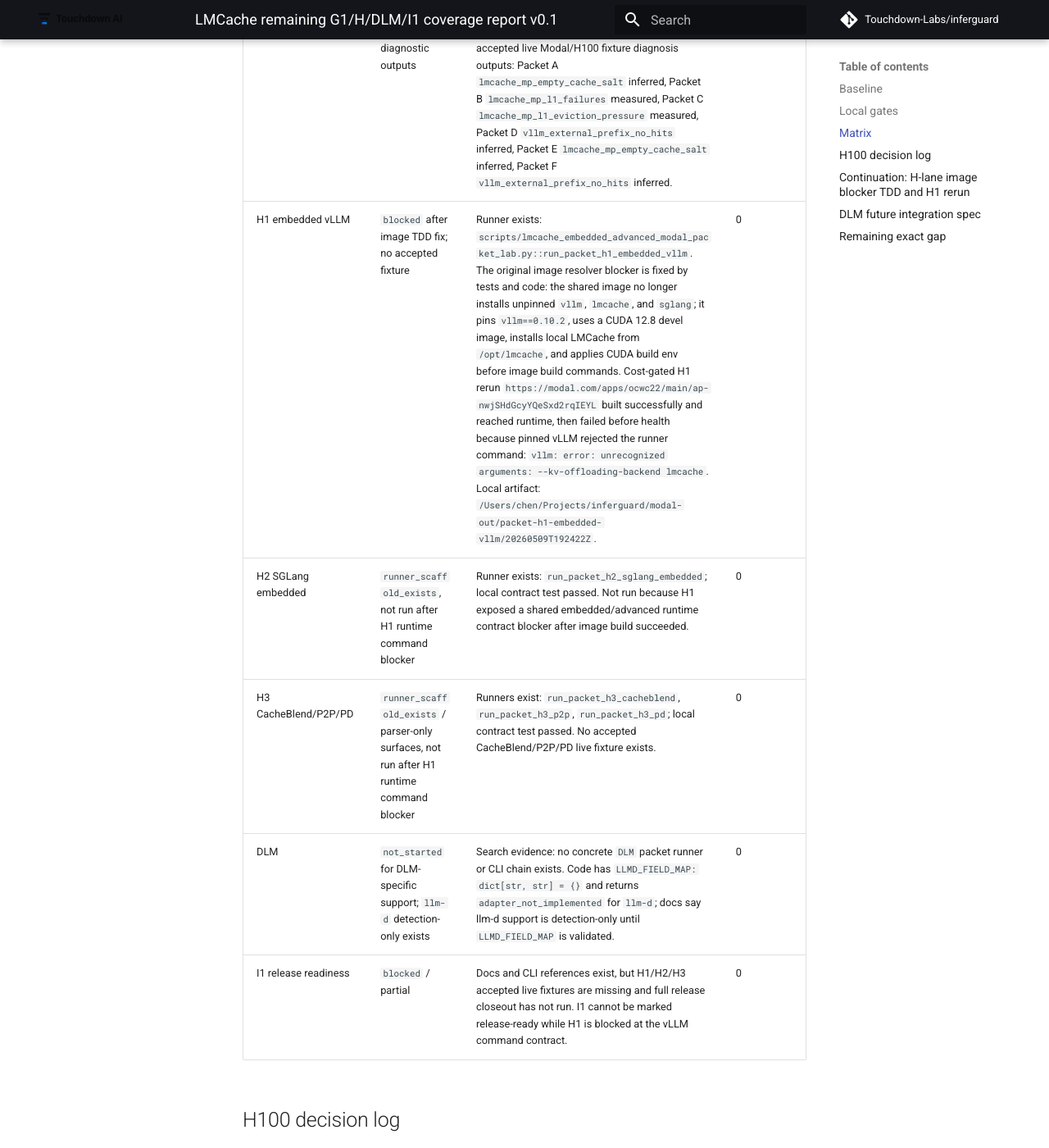
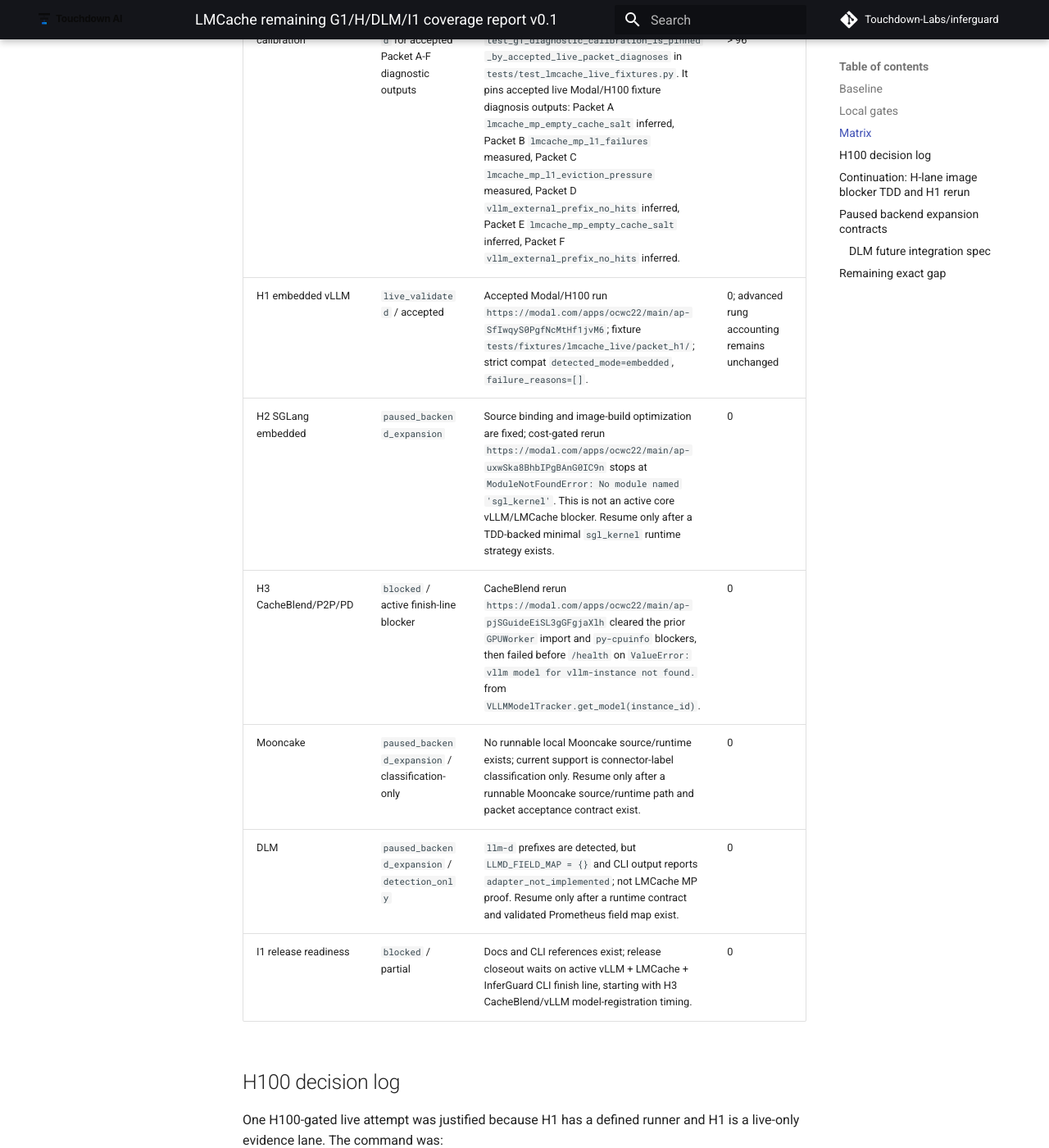
Before and after one commit to Touchdown-Labs/inferguard, an MkDocs documentation site: the page built from docs/sdlc/lmcache-remaining-g1-h-dlm-i1-coverage-report-v0.1.md, in a window 1280 px wide and 1400 px high, scrolled down 1256 px. Shown: the whole window at 82% size. Built offline with MkDocs 1.6.1 and Material for MkDocs 9.7.7, drawn with Linux system fonts in a browser that asks for light colours; comment, search, counter and statistics services are not loaded; some of the changed text lies outside the part shown.

Commit message:
docs(sdlc): pause backend expansion lanes for vLLM finish line
InferGuard SDLC docs:
- add vLLM + LMCache focus spec as the active finish-line contract
- mark H2/SGLang, Mooncake, and DLM as paused backend expansion lanes
- keep H3 CacheBlend/vLLM model-registration timing as the active blocker

Verification:
- git diff --check on allowlisted InferGuard docs only

````diff
--- a/docs/sdlc/lmcache-remaining-g1-h-dlm-i1-coverage-report-v0.1.md
+++ b/docs/sdlc/lmcache-remaining-g1-h-dlm-i1-coverage-report-v0.1.md
@@ -9,7 +9,7 @@ Implementation repo: `/Users/chen/Projects/inferguard`
 
 - Starting SSoT score: 92 / 100.
 - Accepted live fixtures before this pass: Packet A/B/C/D/E/F.
-- Guardrail: do not claim H1/H2/H3 or DLM support without accepted live fixtures.
+- Guardrail: do not claim paused backend expansion lanes as core vLLM/LMCache blockers. H1 is accepted; H2/SGLang, Mooncake, and DLM are paused; H3 CacheBlend/vLLM model-registration timing is the active finish-line blocker.
 
 ## Local gates
 
@@ -44,11 +44,12 @@ Observed result: 4 passed, 28 passed, 21 passed, 10 passed.
 | Lane | State after this pass | Evidence | Score impact |
 | --- | --- | --- | --- |
 | G1 diagnostic calibration | `live_validated` for accepted Packet A-F diagnostic outputs | Added non-skipping test `test_g1_diagnostic_calibration_is_pinned_by_accepted_live_packet_diagnoses` in `tests/test_lmcache_live_fixtures.py`. It pins accepted live Modal/H100 fixture diagnosis outputs: Packet A `lmcache_mp_empty_cache_salt` inferred, Packet B `lmcache_mp_l1_failures` measured, Packet C `lmcache_mp_l1_eviction_pressure` measured, Packet D `vllm_external_prefix_no_hits` inferred, Packet E `lmcache_mp_empty_cache_salt` inferred, Packet F `vllm_external_prefix_no_hits` inferred. | +4, SSoT 92 -> 96 |
-| H1 embedded vLLM | `blocked` after image TDD fix; no accepted fixture | Runner exists: `scripts/lmcache_embedded_advanced_modal_packet_lab.py::run_packet_h1_embedded_vllm`. The original image resolver blocker is fixed by tests and code: the shared image no longer installs unpinned `vllm`, `lmcache`, and `sglang`; it pins `vllm==0.10.2`, uses a CUDA 12.8 devel image, installs local LMCache from `/opt/lmcache`, and applies CUDA build env before image build commands. Cost-gated H1 rerun `https://modal.com/apps/ocwc22/main/ap-nwjSHdGcyYQeSxd2rqIEYL` built successfully and reached runtime, then failed before health because pinned vLLM rejected the runner command: `vllm: error: unrecognized arguments: --kv-offloading-backend lmcache`. Local artifact: `/Users/chen/Projects/inferguard/modal-out/packet-h1-embedded-vllm/20260509T192422Z`. | 0 |
-| H2 SGLang embedded | `runner_scaffold_exists`, not run after H1 runtime command blocker | Runner exists: `run_packet_h2_sglang_embedded`; local contract test passed. Not run because H1 exposed a shared embedded/advanced runtime contract blocker after image build succeeded. | 0 |
-| H3 CacheBlend/P2P/PD | `runner_scaffold_exists` / parser-only surfaces, not run after H1 runtime command blocker | Runners exist: `run_packet_h3_cacheblend`, `run_packet_h3_p2p`, `run_packet_h3_pd`; local contract test passed. No accepted CacheBlend/P2P/PD live fixture exists. | 0 |
-| DLM | `not_started` for DLM-specific support; `llm-d` detection-only exists | Search evidence: no concrete `DLM` packet runner or CLI chain exists. Code has `LLMD_FIELD_MAP: dict[str, str] = {}` and returns `adapter_not_implemented` for `llm-d`; docs say llm-d support is detection-only until `LLMD_FIELD_MAP` is validated. | 0 |
-| I1 release readiness | `blocked` / partial | Docs and CLI references exist, but H1/H2/H3 accepted live fixtures are missing and full release closeout has not run. I1 cannot be marked release-ready while H1 is blocked at the vLLM command contract. | 0 |
+| H1 embedded vLLM | `live_validated` / accepted | Accepted Modal/H100 run `https://modal.com/apps/ocwc22/main/ap-SfIwqyS0PgfNcMtHf1jvM6`; fixture `tests/fixtures/lmcache_live/packet_h1/`; strict compat `detected_mode=embedded`, `failure_reasons=[]`. | 0; advanced rung accounting remains unchanged |
+| H2 SGLang embedded | `paused_backend_expansion` | Source binding and image-build optimization are fixed; cost-gated rerun `https://modal.com/apps/ocwc22/main/ap-uxwSka8BhbIPgBAnG0IC9n` stops at `ModuleNotFoundError: No module named 'sgl_kernel'`. This is not an active core vLLM/LMCache blocker. Resume only after a TDD-backed minimal `sgl_kernel` runtime strategy exists. | 0 |
+| H3 CacheBlend/P2P/PD | `blocked` / active finish-line blocker | CacheBlend rerun `https://modal.com/apps/ocwc22/main/ap-pjSGuideEiSL3gGFgjaXlh` cleared the prior `GPUWorker` import and `py-cpuinfo` blockers, then failed before `/health` on `ValueError: vllm model for vllm-instance not found.` from `VLLMModelTracker.get_model(instance_id)`. | 0 |
+| Mooncake | `paused_backend_expansion` / classification-only | No runnable local Mooncake source/runtime exists; current support is connector-label classification only. Resume only after a runnable Mooncake source/runtime path and packet acceptance contract exist. | 0 |
+| DLM | `paused_backend_expansion` / `detection_only` | `llm-d` prefixes are detected, but `LLMD_FIELD_MAP = {}` and CLI output reports `adapter_not_implemented`; not LMCache MP proof. Resume only after a runtime contract and validated Prometheus field map exist. | 0 |
+| I1 release readiness | `blocked` / partial | Docs and CLI references exist; release closeout waits on active vLLM + LMCache + InferGuard CLI finish line, starting with H3 CacheBlend/vLLM model-registration timing. | 0 |
 
 ## H100 decision log
 
@@ -110,7 +111,11 @@ H2 and H3 were not run. The cost gate permits one H100 run per H lane per fixed
 
 Exact next code target before any further H100 run: update the H1 vLLM launch command to the current vLLM LMCache connector contract, likely `--kv-transfer-config '{"kv_connector":"LMCacheConnectorV1","kv_role":"kv_both"}'`, with a focused RED/GREEN test replacing the old `--kv-offloading-backend lmcache` proof.
 
-## DLM future integration spec
+## Paused backend expansion contracts
+
+SGLang/H2, Mooncake, and DLM are paused backend expansion lanes. Do not spend H100 or treat them as active blockers for the core vLLM + LMCache + InferGuard CLI finish line.
+
+### DLM future integration spec
 
 Do not claim DLM support from current code. Future DLM work needs a concrete runtime contract first:
 
@@ -126,12 +131,14 @@ Score after this pass: 96 / 100.
 
 Remaining 4 points:
 
-- H grouped lane: H1/H2/H3 live accepted fixtures remain missing. The original image dependency resolver blocker is fixed, but H1 is now blocked by the pinned vLLM command contract rejecting `--kv-offloading-backend lmcache`.
-- I1 release readiness remains blocked until H lanes close and release docs/build/rollback gates pass.
+- Active finish line: vLLM + LMCache + InferGuard CLI coverage, with A-F, G1, and H1 accepted.
+- Active blocker: H3 CacheBlend/vLLM model-registration timing (`ValueError: vllm model for vllm-instance not found`).
+- Paused backend expansion: H2/SGLang at missing `sgl_kernel`; Mooncake at no runnable local source/runtime; DLM/llm-d at `adapter_not_implemented` with no validated field map.
+- I1 release readiness remains blocked until the active vLLM/LMCache finish line and release docs/build/rollback gates pass.
 
-Exact next command after fixing the H1 vLLM connector launch contract with TDD:
+Exact next command after fixing the H3 CacheBlend/vLLM model-registration timing with TDD:
 
 ```bash
 cd /Users/chen/Projects/inferguard
-modal run scripts/lmcache_embedded_advanced_modal_packet_lab.py::run_packet_h1_embedded_vllm
+modal run scripts/lmcache_embedded_advanced_modal_packet_lab.py::run_packet_h3_cacheblend
 ```
````
Also changed, not shown: docs/sdlc/lmcache-sglang-mooncake-all-backends-integration-spec-v0.1.md (+14 -7 lines), docs/sdlc/mooncake-dlm-diagnostic-classification-report-v0.1.md (+5 -5 lines), docs/sdlc/packet-h2-h3-cost-gated-blocked-report-v0.2.md (+3 -3 lines), docs/sdlc/packet-h2-h3-cost-gated-blocked-report-v0.3.md (+10 -9 lines), docs/sdlc/vllm-lmcache-focus-backend-expansion-paused-spec-v0.1.md (added, +55 -0 lines).
